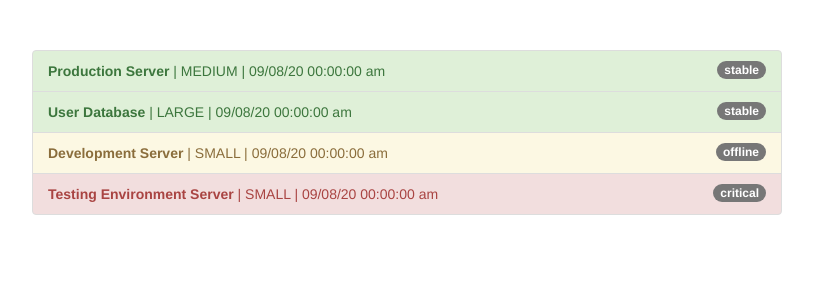
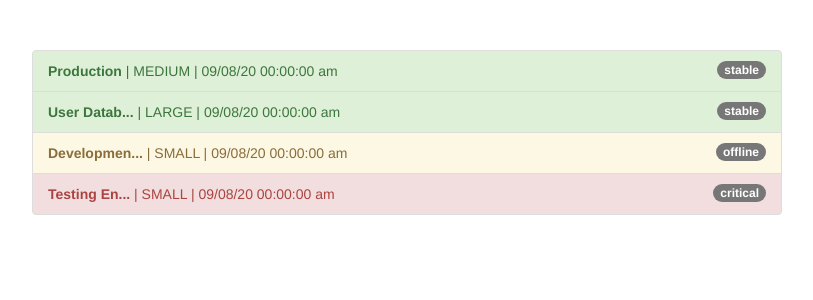
Before and after one commit to Divyaraj25/pipes-start-from-udemy, an Angular app: page / in a window 1280 px wide. Shown: the top 300 px of the page, without its empty margins (233-1046 px from the left). Built offline with nearby package versions, Linux system fonts and the light colour scheme.

Commit message:
homemade pipe in use and their arguments

```diff
--- a/src/app/app.component.html
+++ b/src/app/app.component.html
@@ -2,15 +2,12 @@
   <div class="row">
     <div class="col-xs-12 col-sm-10 col-md-8 col-sm-offset-1 col-md-offset-2">
       <ul class="list-group">
-        <li
-          class="list-group-item"
-          *ngFor="let server of servers"
-          [ngClass]="getStatusClasses(server)">
-          <span
-            class="badge">
+        <li class="list-group-item" *ngFor="let server of servers" [ngClass]="getStatusClasses(server)">
+          <span class="badge">
             {{ server.status }}
           </span>
-          <strong>{{ server.name }}</strong> | {{ server.instanceType | uppercase }} | {{ server.started | date:'dd/MM/YY HH:mm:ss aa' | lowercase }}
+          <strong>{{ server.name | shorten: 10 }}</strong> | {{ server.instanceType | uppercase }} | {{ server.started |
+          date:'dd/MM/YY HH:mm:ss aa' | lowercase }}
         </li>
       </ul>
     </div>
--- a/src/app/app.component.ts
+++ b/src/app/app.component.ts
@@ -9,7 +9,7 @@
   servers = [
     {
       instanceType: 'medium',
-      name: 'Production Server',
+      name: 'Production',
       status: 'stable',
       started: new Date(15, 1, 2017)
     },
--- a/src/app/app.module.ts
+++ b/src/app/app.module.ts
@@ -4,10 +4,12 @@
 
 
 import { AppComponent } from './app.component';
+import { shortenPipe } from './shorten.pipe';
 
 @NgModule({
   declarations: [
-    AppComponent
+    AppComponent,
+    shortenPipe
   ],
   imports: [
     BrowserModule,
--- /dev/null
+++ b/src/app/shorten.pipe.ts
@@ -0,0 +1,13 @@
+import { Pipe, PipeTransform } from "@angular/core";
+
+@Pipe({
+    name: 'shorten'
+})
+export class shortenPipe implements PipeTransform{
+    transform(value: string, limit?: number) {
+        if (value.length > limit) {
+            return value.substr(0, limit) + '...';
+        }
+        return value;
+    }
+}
```
